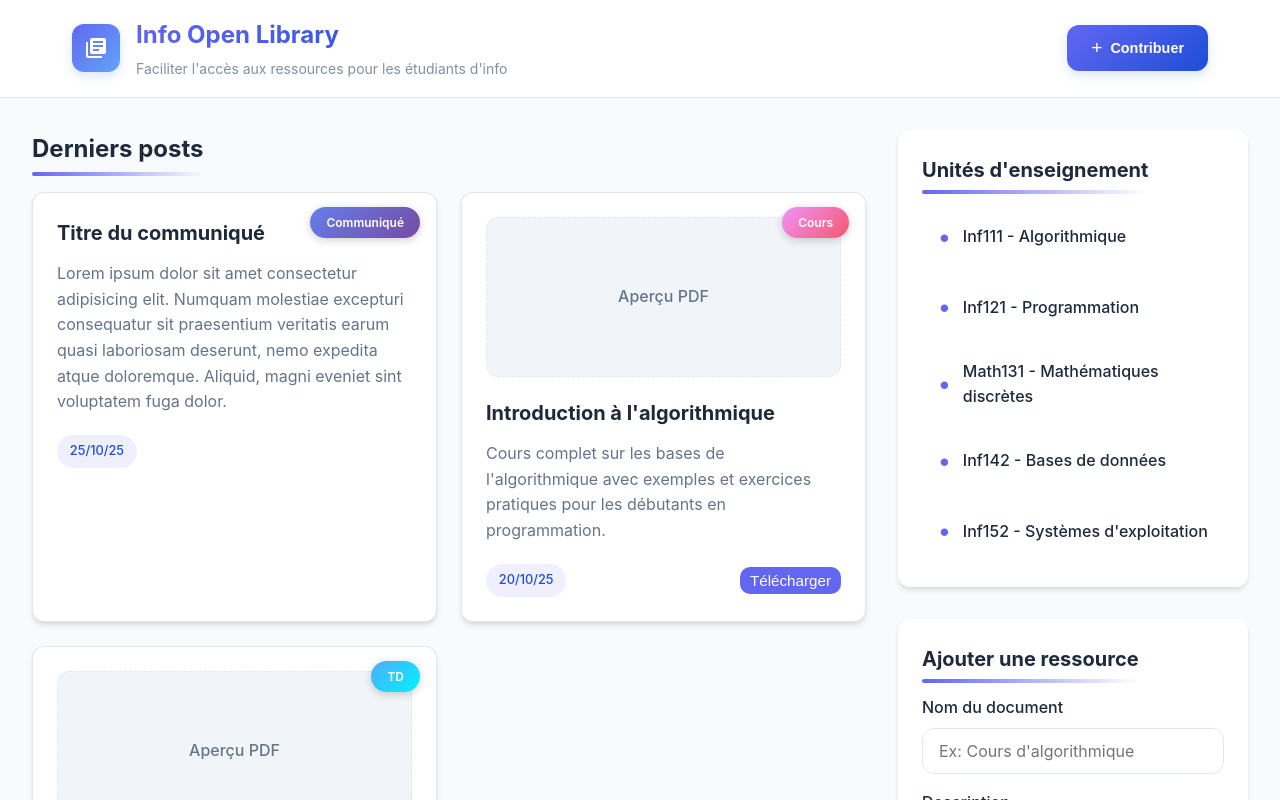
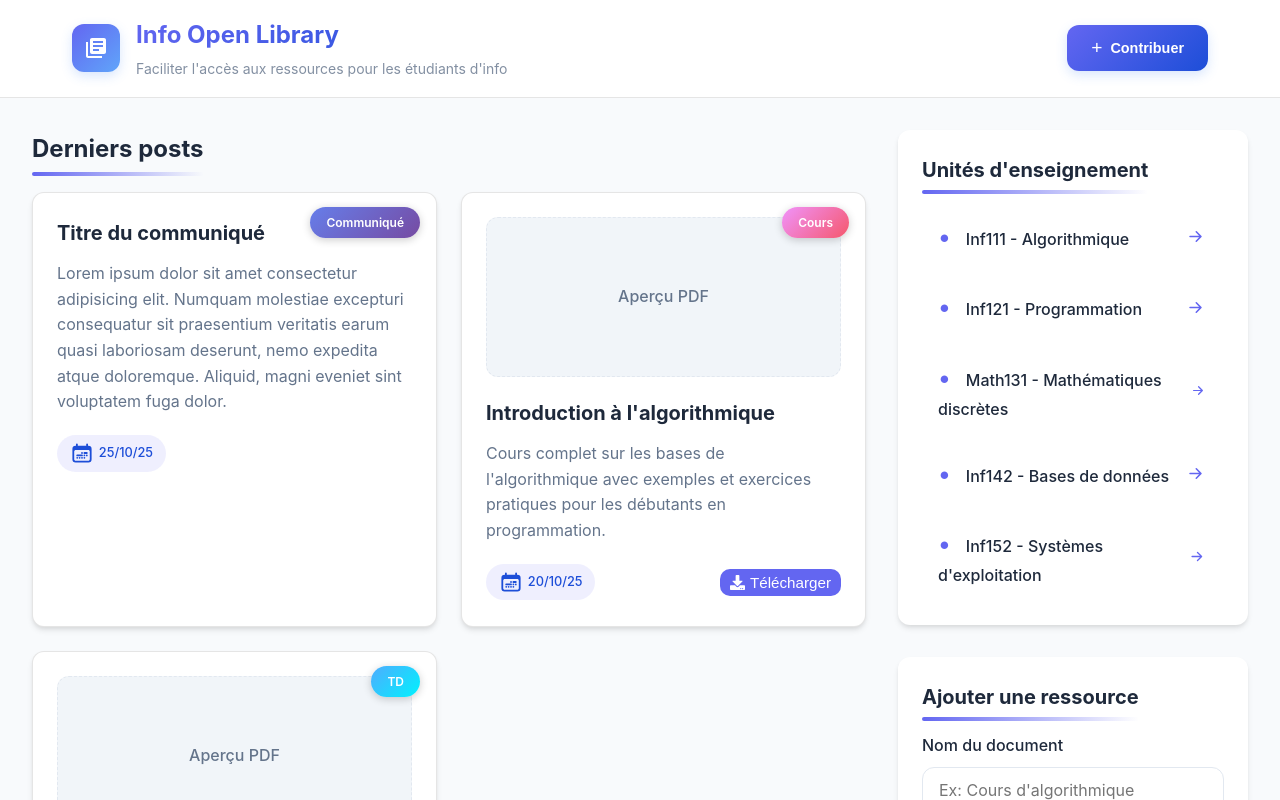
Before and after one commit to eren-the-coder/uy1_open_library, a React (Vite) app: page / in a window 1280 px wide. Shown: the top 800 px of the page. Built offline with nearby package versions, Linux system fonts and the light colour scheme.

Commit message:
style: add icons in buttons

```diff
--- a/src/components/Post/Post.tsx
+++ b/src/components/Post/Post.tsx
@@ -1,4 +1,6 @@
 import styles from './Post.module.css';
+import { FaDownload } from 'react-icons/fa';
+import { HiMiniCalendarDateRange } from 'react-icons/hi2';
 
 interface PostProps {
   title: string;
@@ -39,11 +41,21 @@ const Post = ({ title, description, date, type, hasPreview, hasDownload }: PostP
         <p className={styles.description}>{description}</p>
         <div className={styles.metadatas}>
           <div className="bubbles">
-            <span className={`${styles.bubble} ${styles.bubbleDate}`}>{date}</span>
+            <span className={`${styles.bubble} ${styles.bubbleDate}`}>
+              <HiMiniCalendarDateRange size={24} color="#1d4ed8"
+                style={{
+                  marginRight: "5px",
+                }}
+              />
+              {date}
+            </span>
           </div>
           {hasDownload && (
             <div className={styles.actions}>
               <button className={`btn ${styles.downloadBtn}`} onClick={handleDownload}>
+                <FaDownload size={15} color="#fff" style={{
+                  marginRight: "5px",
+                }} />
                 Télécharger
               </button>
             </div>
--- a/src/components/TeachingUnits/TeachingUnits.module.css
+++ b/src/components/TeachingUnits/TeachingUnits.module.css
@@ -38,6 +38,7 @@
   transition: var(--transition);
   font-weight: 500;
   display: flex;
+  justify-content: space-between;
   align-items: center;
   gap: 0.75rem;
 }
@@ -47,8 +48,14 @@
   color: var(--primary);
 }
 
-.unitRow::before {
+.dot {
+  color: var(--primary);
+  font-size: 1.5rem;
+  margin-right: 15px;
+}
+
+/* .unitRow::before {
   content: "•";
   color: var(--primary);
   font-size: 1.5rem;
-}
+} */
--- a/src/components/TeachingUnits/TeachingUnits.tsx
+++ b/src/components/TeachingUnits/TeachingUnits.tsx
@@ -1,4 +1,5 @@
 import styles from './TeachingUnits.module.css';
+import { BsArrowRightShort } from 'react-icons/bs';
 
 const TeachingUnits = () => {
   const units = [
@@ -23,7 +24,8 @@ const TeachingUnits = () => {
             className={styles.unitRow}
             onClick={() => handleUnitClick(unit)}
           >
-            {unit}
+            <div><span className={styles.dot}>•</span>{unit}</div>
+            <BsArrowRightShort size={25} color='#6366f1' />
           </div>
         ))}
       </div>
```
